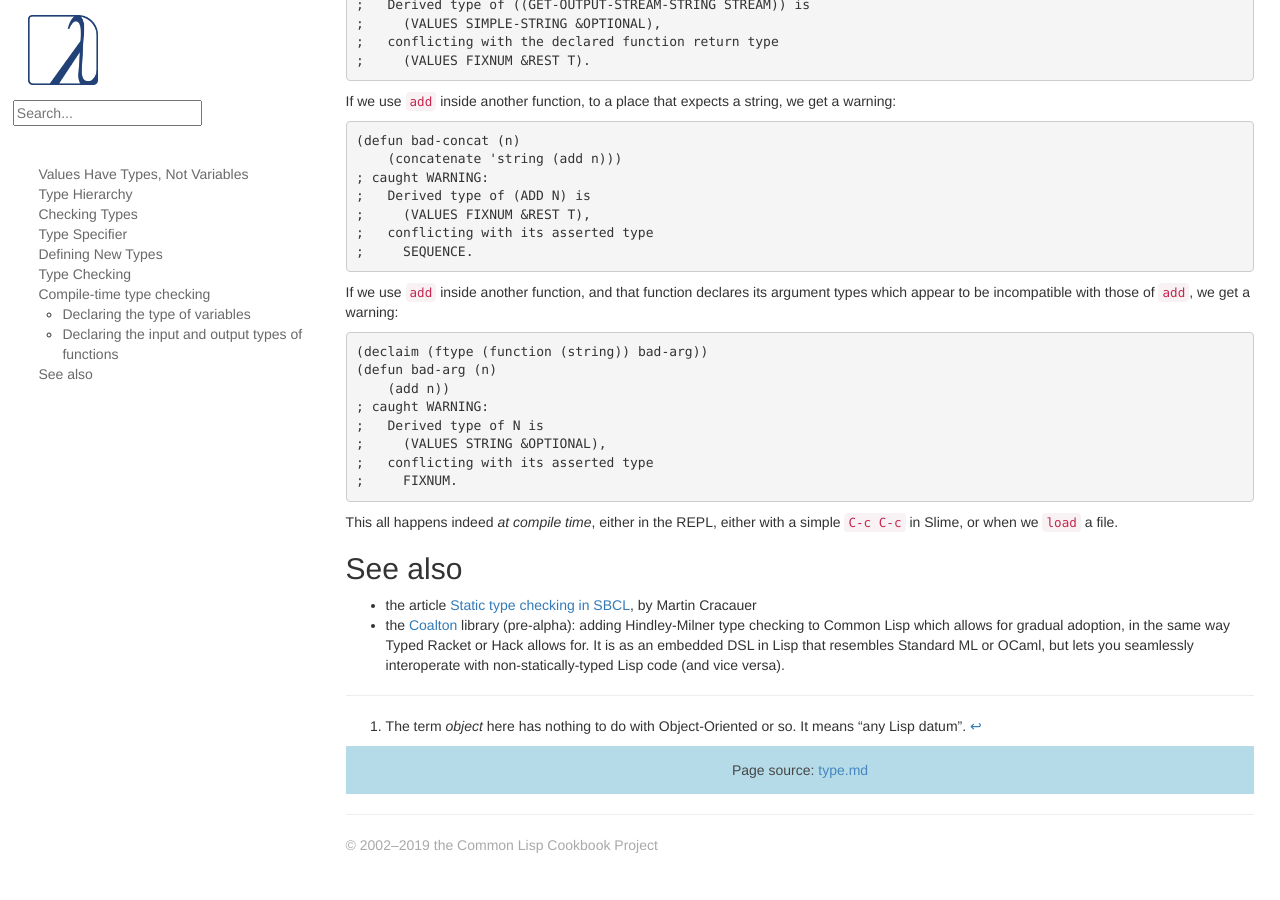
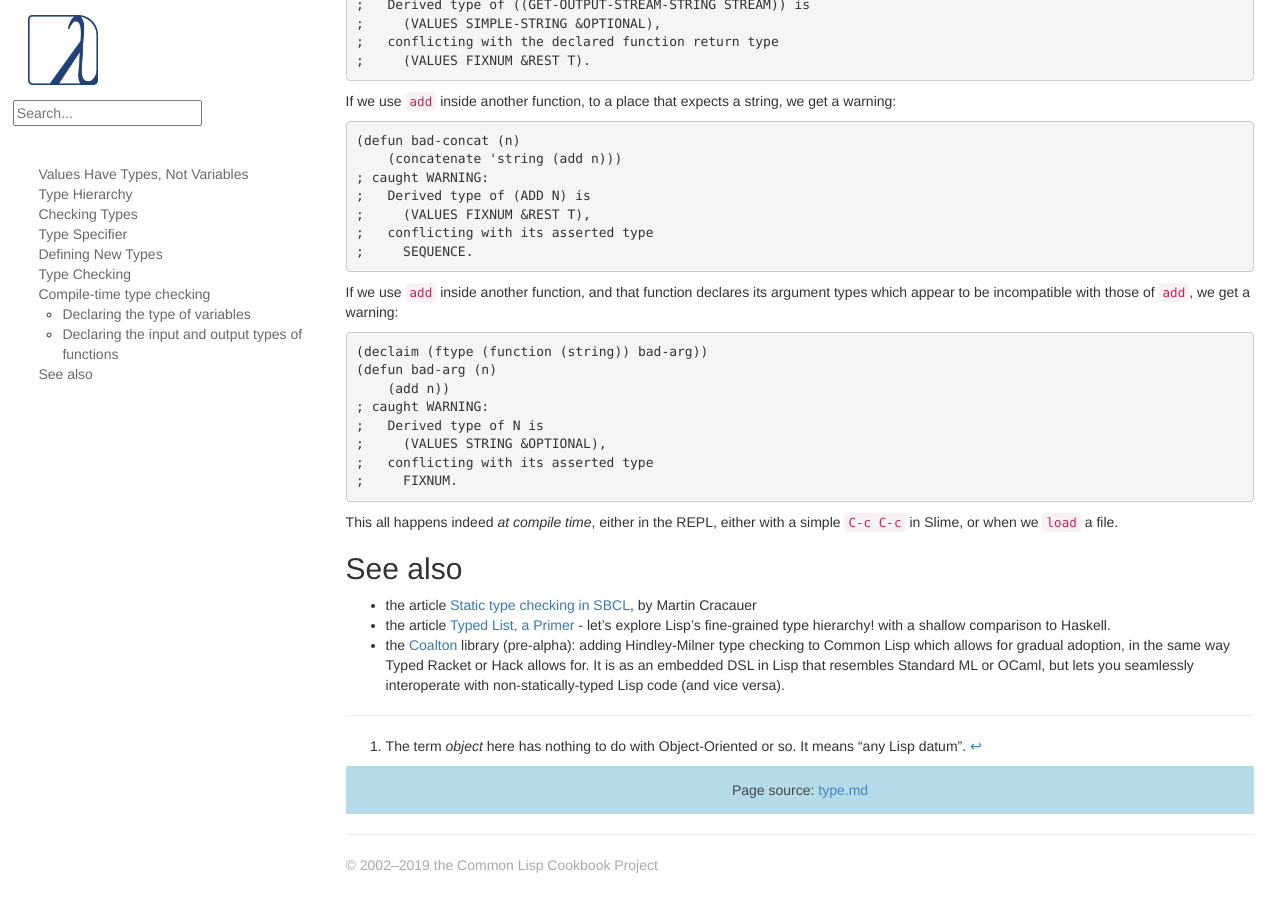
Before and after one commit to LispCookbook/cl-cookbook, a Jekyll site: the page built from type.md, in a window 1280 px wide and 900 px high, scrolled down 5182 px. Built offline with Jekyll 4.4.1, drawn with Linux system fonts in a browser that asks for light colours.

Commit message:
reference Typed Lisp article

```diff
--- a/type.md
+++ b/type.md
@@ -391,6 +391,7 @@ either with a simple `C-c C-c` in Slime, or when we `load` a file.
 ## See also
 
 - the article [Static type checking in SBCL](https://medium.com/@MartinCracauer/static-type-checking-in-the-programmable-programming-language-lisp-79bb79eb068a), by Martin Cracauer
+- the article [Typed List, a Primer](https://alhassy.github.io/TypedLisp/) - let's explore Lisp's fine-grained type hierarchy! with a shallow comparison to Haskell.
 - the [Coalton](https://github.com/stylewarning/coalton) library
   (pre-alpha): adding Hindley-Milner type checking to Common Lisp
   which allows for gradual adoption, in the same way Typed Racket or
```
